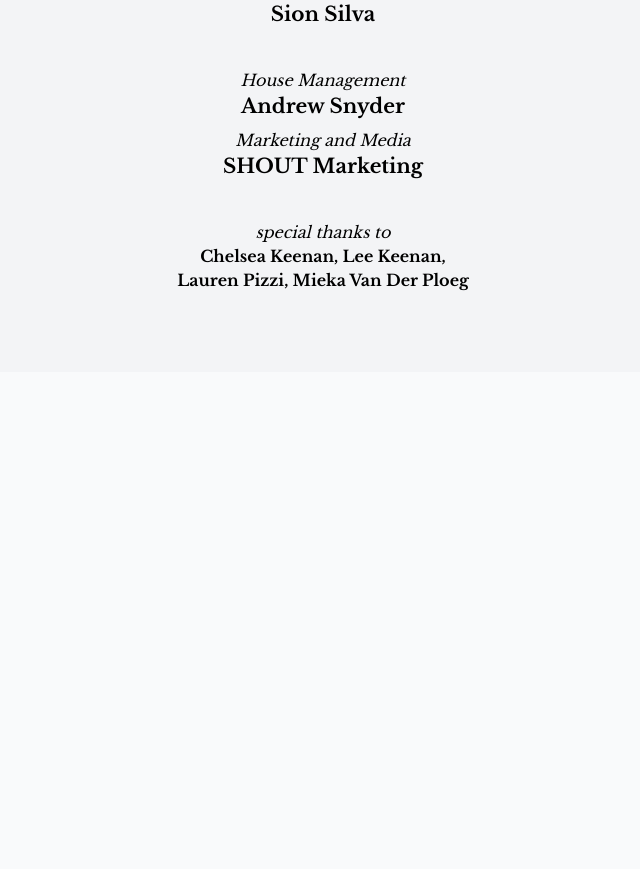
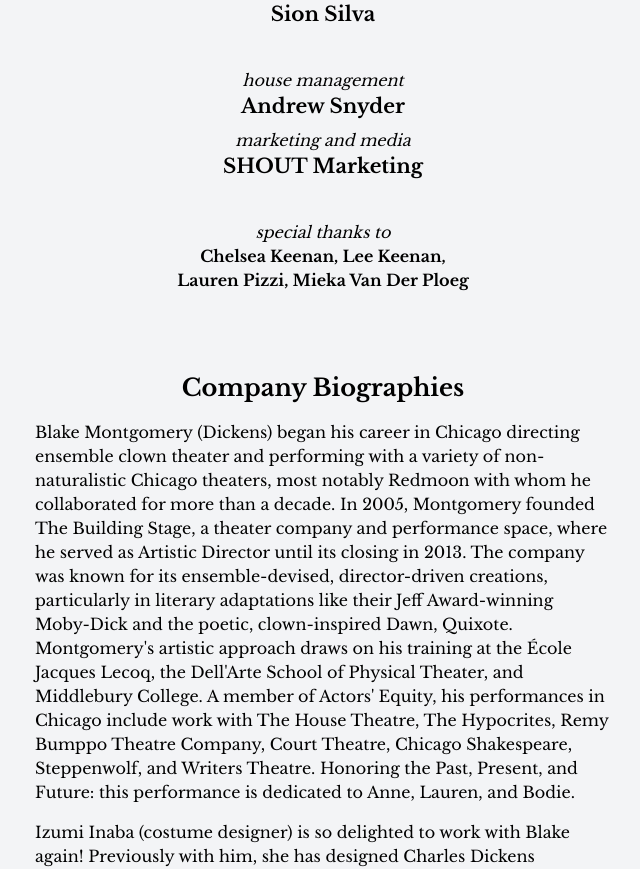
Before and after one commit to montblake/begrudgingly, a Next.js app: page /program in a window 1280 px wide. Shown: the part 984-1853 px from the top of the page, without its empty margins (317-957 px from the left). Before the commit the page ends 1356 px from the top, so only its background shows below. Built offline with nearby package versions, Linux system fonts and the light colour scheme.

Commit message:
Bios In Process

```diff
--- a/app/program/page.tsx
+++ b/app/program/page.tsx
@@ -2,8 +2,8 @@ import React from "react";
 
 export default function Program() {
   return (
-    <div className="min-h-screen flex flex-col bg-gray-100 text-black p-12">
-      <div className="flex flex-col items-center justify-center">
+    <div className="min-h-screen flex flex-col items-center justify-start bg-gray-100 text-black p-12">
+      <div className="flex flex-col items-center justify-center max-w-3xl w-full">
         <h1 className="font-bold text-center mb-12">
           <span className="text-4xl">Charles Dickens</span>
           <br />
@@ -50,9 +50,9 @@ export default function Program() {
           <h2 className="text-xl font-bold mb-2">Sion Silva</h2>
         </div>
         <div className="flex flex-col items-center justify-center mb-8">
-          <h5 className="text-base italic">House Management</h5>
+          <h5 className="text-base italic">house management</h5>
           <h2 className="text-xl font-bold mb-2">Andrew Snyder</h2>
-          <h5 className="text-base italic">Marketing and Media</h5>
+          <h5 className="text-base italic">marketing and media</h5>
           <h2 className="text-xl font-bold mb-2">SHOUT Marketing</h2>
         </div>
         <div className="flex flex-col items-center justify-center mb-8">
@@ -64,6 +64,108 @@ export default function Program() {
           </h2>
         </div>
       </div>
+      <div className="flex flex-col items-center justify-start max-w-xl">
+        <h1 className="text-2xl font-bold mb-4 mt-12">Company Biographies</h1>
+        <div className="flex flex-col items-center justify-start gap-4">
+          <p className="text-base">
+            Blake Montgomery (Dickens) began his career in Chicago directing
+            ensemble clown theater and performing with a variety of
+            non-naturalistic Chicago theaters, most notably Redmoon with whom he
+            collaborated for more than a decade. In 2005, Montgomery founded The
+            Building Stage, a theater company and performance space, where he
+            served as Artistic Director until its closing in 2013. The company
+            was known for its ensemble-devised, director-driven creations,
+            particularly in literary adaptations like their Jeff Award-winning
+            Moby-Dick and the poetic, clown-inspired Dawn, Quixote. Montgomery's
+            artistic approach draws on his training at the École Jacques Lecoq,
+            the Dell'Arte School of Physical Theater, and Middlebury College. A
+            member of Actors' Equity, his performances in Chicago include work
+            with The House Theatre, The Hypocrites, Remy Bumppo Theatre Company,
+            Court Theatre, Chicago Shakespeare, Steppenwolf, and Writers
+            Theatre. Honoring the Past, Present, and Future: this performance is
+            dedicated to Anne, Lauren, and Bodie.
+          </p>
+          <p className="text-base">
+            Izumi Inaba (costume designer) is so delighted to work with Blake
+            again! Previously with him, she has designed Charles Dickens
+            Begrudgingly Performs ‘A Christmas Carol,’ Again and Moby Dick at
+            Building Stage back in 2011. Her recent works include Noises Off
+            (Steppenwolf Theatre Company), I Am Not Your Perfect Mexican
+            Daughter (Denver Center Performing Arts), Milo Imagines The World
+            (Chicago Children’s Theatre), Every Brilliant Thing (Writers
+            Theatre), The Comedians (Ravens Theatre). Upcoming projects include
+            Empty Ride (Old Globe), The Play That Goes Wrong (Indiana Repartory
+            Theatre), and Cats (Paramount Theatre). Izumi is a member of United
+            Scenic Artists Local USA 829 and represented by Gersh.
+          </p>
+          <p className="text-base">
+            Megan E. Pirtle (Wig Designer) is a Chicago based theatre artist
+            specialized in wig, costume, and makeup design. Her previous designs
+            for Haymarket include La liberazione di Ruggiero dall’isola
+            d’Alcina, Marc’ Antonio e Cleopatra, L’incoronazione di Poppea, and
+            L’amant Anonyme. Selected wig design credits include Trouble in
+            Mind, Campaigns Inc. (co-design), Relentless, Rutherford & Son
+            (TimeLine), Mesmerized (Chicago Children’s Theatre) The October
+            Storm, The Last Pair of Earlies, Crumbs from the Table of Joy
+            (Raven), Gypsy, Hello Dolly (co-design), You’re a Good Man Charlie
+            Brown, and The Princess & the Pea (Marriott). She has also worked as
+            the Wig & Hair Coordinator and Artisan for Villette, Her Honor Jane
+            Byrne (Lookingglass), Two Trains Running (Court), Ring of Fire
+            (Drury Lane), Dial M for Murder and Georgiana & Kitty (Northlight).
+            Most recently, Megan was the Makeup Coordinator for the Chicago
+            premiere of Emmet Otter’s Jug- Band Christmas (Timothy Allen
+            McDonald/ iTheatrics). Megan is also a licensed cosmetologist of
+            Illinois. And in 2023, she was the recipient of the Michael Merritt
+            Emerging Technical Collaborator Award. For more, visit
+            meganpirtledesign.com.
+          </p>
+          <p className="text-base">
+            Oskar Westbridge (Sound Design) is a director, sound designer, and
+            teaching artist. They recently directed/sound designed R.U.R
+            (Rossum’s Universal Robots) and Frankenstein as a guest artist at
+            Triton College. They are a graduate of The Theater School at DePaul
+            University, a faculty member of the National High School Institute
+            (“Cherubs”) program, and a alumni of Directors Lab North 2024. See
+            more at oskarcywestbridge.com.
+          </p>
+          <p className="text-base">
+            GEORGE KEATING (Ghost of Rehearsals Present) — George is honored to
+            hover about rehearsals and attempt to say helpful things. When it’s
+            not Christmas, he can be seen teaching at The Theatre School at
+            DePaul University. He appears on stages in Chicago for the past 30
+            years and occasionally on your television or social media platform.
+            George is the Theatre Arts Division Director of The National High
+            School Institute at Northwestern University, more commonly known as
+            the cherubs program. He plans to make theatre and music, and be
+            around art, until he is inevitably compared to the Dickensian
+            “doornail.”
+          </p>
+          <p className="text-base">
+            Jake Snell (Stage Management) is from Palos Heights, IL and
+            currently resides in Rogers Park as a freelance stage and production
+            manager. Jake is a recent graduate from Loyola University Chicago
+            where he studied theater and psychology. Recent credits include work
+            with Goodman Theatre, Northlight Theatre, Congo Square Theatre,
+            Black Ensemble Theatre, Definition Theatre, Griffin Theatre,
+            Porchlight Music Theatre, and Trap Door Theatre. Jake would like to
+            thank his family and friends for their endless love and support.
+          </p>
+          <p className="text-base">
+            Thompson MacKenzie Scribner (Board Operator) is brand new to
+            Chicago! She loves big rocks, small rocks, and animals with weird
+            organs. You can find her blog at thompsonscribner.com or on
+            substack.com/@thompsonmac.
+          </p>
+          <p className="text-base">
+            Andrew Snyder (House Management) is a Theatre Artist/Musician from
+            Fort Smith, AR. Previous Chicago credits include Stage Management
+            for "By the Way, Meet Vera Stark", "The Pavilion" and "Dying For It"
+            with The Artistic Home. Andrew holds a B.A. in Acting/Directing from
+            the University of Arkansas at Fort Smith and an M.F.A in Acting from
+            Northern Illinois University.
+          </p>
+        </div>
+      </div>
     </div>
   );
 }
```
